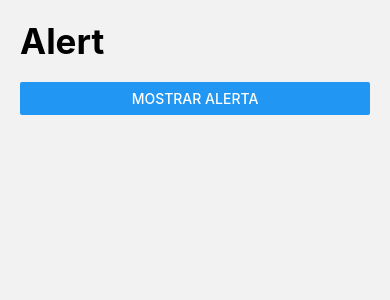
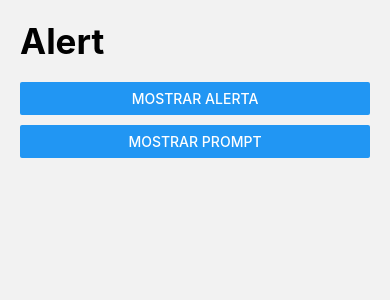
Before and after one commit to Neonikz/react-native-components, a React Native app: screen /AlertScreen in a window 390 px wide. Shown: the top 300 px of the page. Built offline with nearby package versions, Linux system fonts and the light colour scheme.

Commit message:
prompt ready

```diff
--- a/package.json
+++ b/package.json
@@ -15,6 +15,7 @@
     "react": "18.2.0",
     "react-native": "0.71.7",
     "react-native-gesture-handler": "^2.9.0",
+    "react-native-prompt-android": "^1.1.0",
     "react-native-safe-area-context": "^4.5.2",
     "react-native-screens": "^3.20.0",
     "react-native-vector-icons": "^9.2.0"
--- a/src/screens/AlertScreen.tsx
+++ b/src/screens/AlertScreen.tsx
@@ -2,6 +2,7 @@
 import { Alert, Button, View } from 'react-native';
 import { HeaderTitle } from '../components/HeaderTitle';
 import { styles } from '../theme/appTheme';
+import prompt from 'react-native-prompt-android';
 
 export const AlertScreen = () => {
 
@@ -23,6 +24,23 @@
         );
     }
 
+    const showPrompt = () => {
+        prompt(
+            'Enter password',
+            'Enter your password to claim your $1.5B in lottery winnings',
+            [
+                { text: 'Cancel', onPress: () => console.log('Cancel Pressed'), style: 'cancel' },
+                { text: 'OK', onPress: password => console.log('OK Pressed, password: ' + password) },
+            ],
+            {
+                type: 'secure-text',
+                cancelable: false,
+                defaultValue: 'test',
+                placeholder: 'placeholder'
+            }
+        );
+    }
+
 
     return (
         <View style={styles.globalMargin}>
@@ -33,6 +51,13 @@
                 onPress={() => showAlert()}
             />
 
+            <View style={{ height: 10 }} />
+
+            <Button
+                title="Mostrar Prompt"
+                onPress={() => showPrompt()}
+            />
+
         </View>
     )
 }
```
Also changed, not shown: 1 other file (tests, documents, lock files or other folders).
